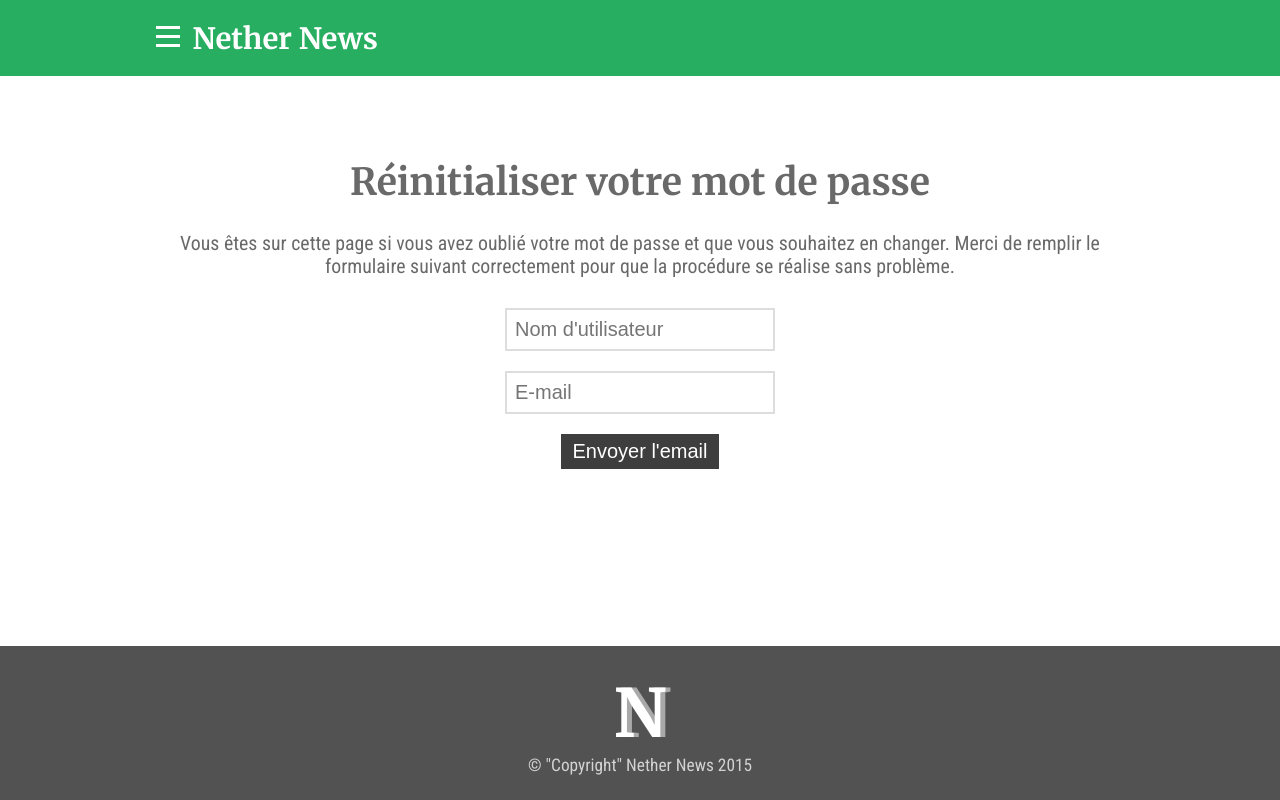
After one commit to CheeseParty/LeNouveauMinecraft, a PHP site: page /reinitialisation_mdp.php in a window 1280 px wide. The commit adds this page. Run offline with PHP 8.4, Linux system fonts and the light colour scheme.

Commit message:
reinit début

```diff
--- a/login.php
+++ b/login.php
@@ -36,7 +36,10 @@ if(isset($_SESSION['AUTH'])) {
                         <input type="checkbox" name="rememberbox" value="1">
                         Se souvenir de moi
                     </label>
-                    <input type="submit" class="form_btn" value="Connexion">
+
+
+                    <input type="submit" class="form_btn" value="Connexion"><br>
+                    <a class="forgotpassword" href="reinitialisation_mdp.php">Réinitialiser mon mot de passe</a>
                 </div>
             </form>
             <hr>
--- /dev/null
+++ b/reinit_mdp.css
@@ -0,0 +1,67 @@
+.reinit_title {
+    font-size: 28pt;
+    font-family: "Merriweather";
+    color: #696969;
+    text-align: center;
+    margin:0;
+    padding:7.5px;
+     margin-top:150px;
+}
+
+.reinit_info {
+    color:#696969;
+    text-align:center;
+}
+
+#reinit_zone {
+    width:1000px;
+    margin:auto;
+    height: 100%;
+}
+
+body{
+    margin:0;
+    min-height: 100%;
+}
+
+#reinit_zone a{
+    color: #1f8fd3;
+}
+
+#reinit_zone a:hover{
+    color:#1871a7;
+    text-decoration: underline;
+}
+
+#reinit_form {
+    margin:30px auto;
+}
+
+input[type="text"],
+input[type="email"],
+input[type="password"] {
+    margin: 0 auto;
+    margin-bottom: 20px;
+    width: 250px;
+    border: 2px solid #ddd;
+    display: block;
+    padding: 8px 8px;
+    font-size: 15pt;
+}
+input[type="submit"] {
+    margin-bottom: 10px;
+    background: #3e3e3e;
+    border: 0;
+    color: #fff;
+    padding: 6px 12px;
+    cursor: pointer;
+    font-size: 15pt;
+}
+
+input[type="submit"]:hover {
+    background-color: #696969;
+}
+.form_btn {
+    display: block;
+    margin:0 auto;
+}
--- /dev/null
+++ b/reinitialisation_mdp.php
@@ -0,0 +1,90 @@
+<!doctype html>
+<html lang="fr">
+	<head>
+		<meta charset="utf-8">
+		<title>Validation de compte | Nether News - News sur le jeu de type "sandbox"</title>
+		<link rel="stylesheet" href="style.css">
+		<link rel="stylesheet" href="reinit_mdp.css">
+		<link href='http://fonts.googleapis.com/css?family=Merriweather:700' rel='stylesheet' type='text/css'>
+		<link href='http://fonts.googleapis.com/css?family=Roboto+Condensed:400,700' rel='stylesheet' type='text/css'>
+		<!-- Favicons -->
+		<?php require('includes/favicons.php'); ?>
+		<!-- Fin des favicons -->
+
+		<!-- Métadonnées pour SEO -->
+		<!-- Fin  meta pour SEO -->
+
+	</head>
+	<body>
+		<header id="header">
+			<div id="header-container">
+				<div id="header-inner">
+					<div id="hamburger">
+						<span></span>
+						<span></span>
+						<span></span>
+					</div>
+					<a id="title" href="index.php"><h1>Nether News</h1></a>
+				</div>
+			</div>
+		</header>
+		<div id="menu">
+			<a href="#">Maps</a>
+			<a href="#">Mods</a>
+			<a href="#">Plugins</a>
+		</div>
+
+        <div id="reinit_zone">
+            <p class="reinit_title">Réinitialiser votre mot de passe</p>
+            <p class="reinit_info">Vous êtes sur cette page si vous avez oublié votre mot de passe et que vous souhaitez en changer. Merci de remplir le formulaire suivant correctement pour que la procédure se réalise sans problème.</p>
+            <div id="reinit_form">
+                <form action="reinit-mdp_process.php" method="post">
+                    <input type="text" name="pseudo" placeholder="Nom d'utilisateur" required>
+                    <input type="email" name="email" placeholder="E-mail" required>
+                    <input type="submit" value="Envoyer l'email" class="form_btn">
+                </form>
+            </div>
+        </div>
+
+        <footer>
+			<div>N</div>
+			© "Copyright" Nether News <?php echo date('Y'); ?>
+		</footer>
+
+        <script type="text/javascript">
+		// Initialise les variables
+		function initVars() {
+			menu = document.getElementById("menu");
+			burger = document.getElementById("hamburger");
+		}
+
+		// Place le menu au bon endroit
+		function moveMenu() {
+			document.getElementById("menu").style.left = window.getComputedStyle(document.getElementById("header-container")).marginLeft;
+		}
+
+		// Toggle le menu
+		function initMenu() {
+			document.getElementById("hamburger").addEventListener('click', function() {
+				if(window.getComputedStyle(menu).top == "-100px") {
+					menu.style.top = "70px";
+					burger.style.transform = "rotate(90deg)";
+				} else {
+					menu.style.top = "-100px";
+					burger.style.transform = "rotate(0)";
+				}
+			});
+			window.addEventListener('resize', function(){
+				moveMenu();
+			});
+		}
+
+
+		// Initialisation
+		window.onload = function() {
+			initVars();
+			initMenu();
+			moveMenu();
+		}
+		</script>
+    </body>
```
Also changed, not shown: login.css (+9 -1 lines), reinit-mdp_process.php (added, +13 -0 lines).
